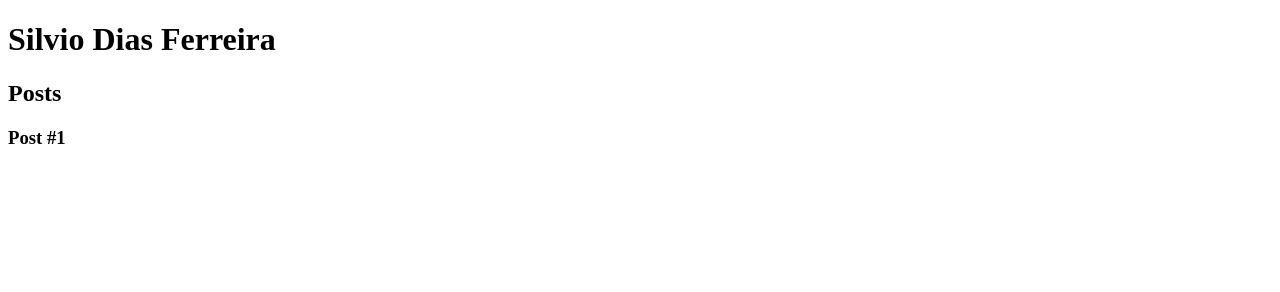
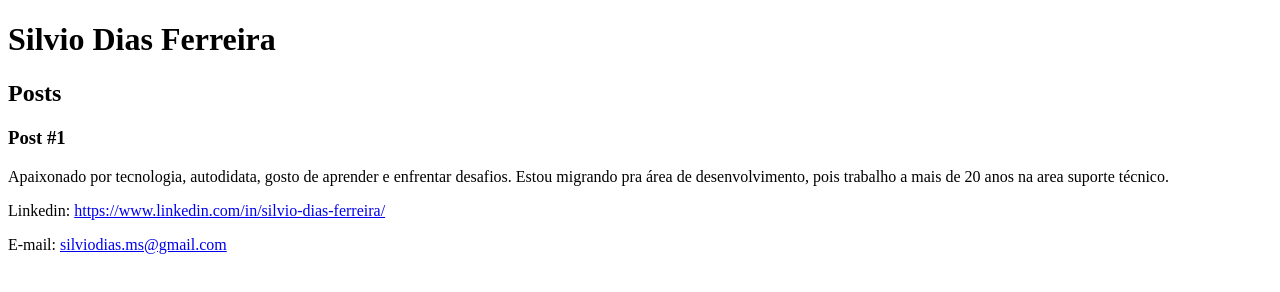
Before and after one commit to sdias-code/curso-html5-css3, a plain HTML site: page index.html in a window 1280 px wide. Drawn offline with Linux system fonts and the light colour scheme.

Commit message:
Conclusão módulo3

```diff
--- a/index.html
+++ b/index.html
@@ -17,6 +17,14 @@
             <header>
                 <h3>Post #1</h3>
             </header>
+            <P>
+                Apaixonado por tecnologia, autodidata, gosto de aprender e enfrentar desafios.
+                Estou migrando pra área de desenvolvimento, pois trabalho a mais de 20 anos na area
+                suporte técnico.
+            </P>
+            <p>Linkedin: <a href="https://www.linkedin.com/in/silvio-dias-ferreira/" target="_blank">https://www.linkedin.com/in/silvio-dias-ferreira/</a></p>
+            <p>E-mail: <a href="mailto:silviodias.ms@gmail.com" target="_blank">silviodias.ms@gmail.com</a></p>
+
         </article>
     </section>
     <footer></footer>
```
Also changed, not shown: 1 other file.
